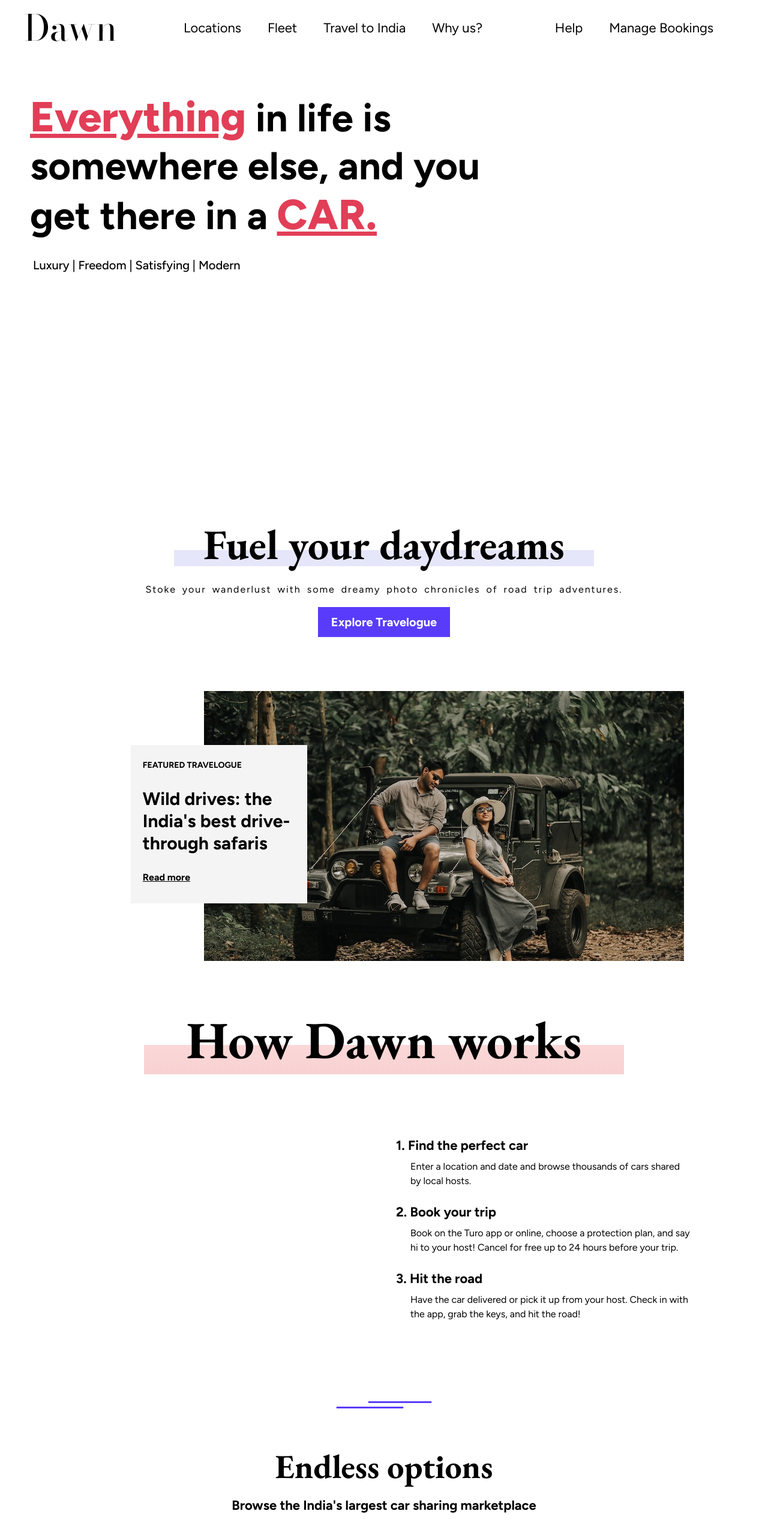
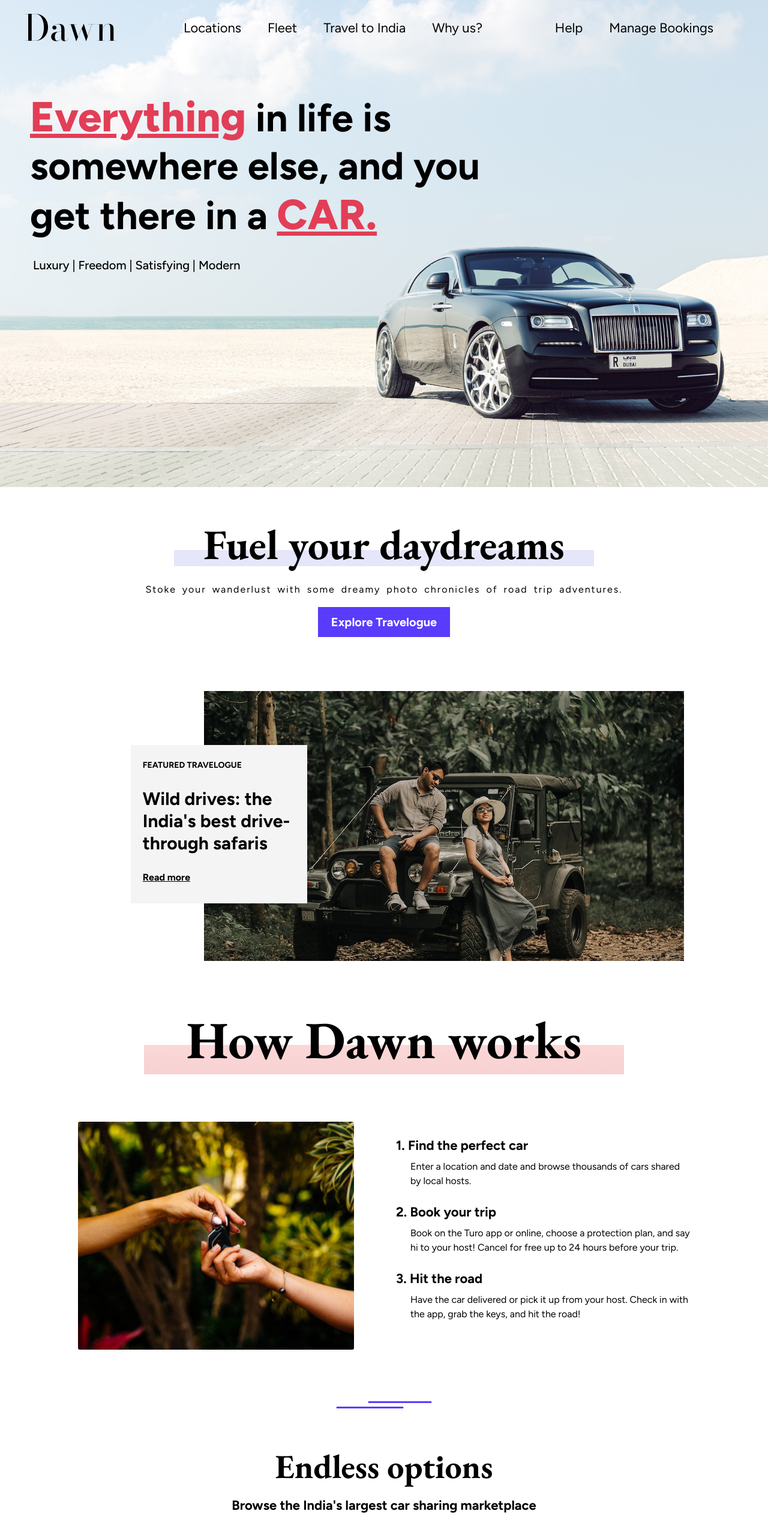
Before and after one commit to sdhrrr/Dawn, a plain HTML site: page index.html in a window 1280 px wide. Shown: the top 2544 px of the page at 60% size. Drawn offline with nearby package versions, Linux system fonts and the light colour scheme; the site is published under a folder, as on GitHub Pages, so addresses that start at the root find nothing.

Commit message:
updated images

```diff
--- a/styles.css
+++ b/styles.css
@@ -6,7 +6,7 @@
 
 
 .container {
-    background: url(/Images/bgg2.jpg);
+    background: url(Images/bgg2.jpg);
     background-size: cover;
     background-repeat: no-repeat;
 }
@@ -215,7 +215,7 @@ main {
 .work-image {
     height: 380px;
     width: 460px;
-    background-image: url(/Images/keys.jpg?);
+    background-image: url(Images/keys.jpg?);
     background-size: cover;
     background-position: center;
     background-repeat: no-repeat;
```
